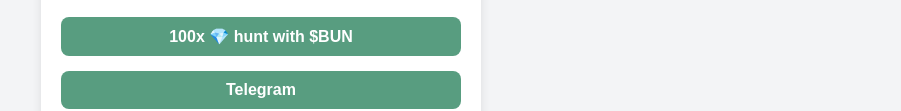
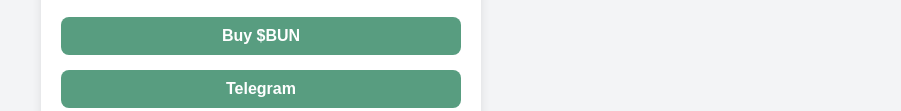
Before and after one commit to 0xilbiscione/bun, a plain HTML site: page index.html in a window 1280 px wide. Shown: the part 382-493 px from the top of the page, without its empty margins (379-1280 px from the left). Drawn offline with Linux system fonts and the light colour scheme.

Commit message:
Update index.html

```diff
--- a/index.html
+++ b/index.html
@@ -21,7 +21,7 @@
       <p class="bio">your autistic neighbor is crafting the future of technology ✨</p>
     </div>
     <div class="links">
-      <a href="https://gmgn.ai/holding/ecTwQKax?chain=sol" target="_blank" class="link">100x 💎 hunt with $BUN</a>
+      <a href="https://gmgn.ai/sol/token/5KSo7GM3pwjjr1yGtfsy5G1X5c6FGDhiaZm7Cpzppump" target="_blank" class="link">Buy $BUN</a>
       <a href="https://t.me/buncoinsol" target="_blank" class="link">Telegram</a>
       <a href="https://twitter.com/0xilbiscione" target="_blank" class="link">Twitter</a>
       <a href="https://instagram.com/0xilbiscione" target="_blank" class="link">Instagram</a>
```
